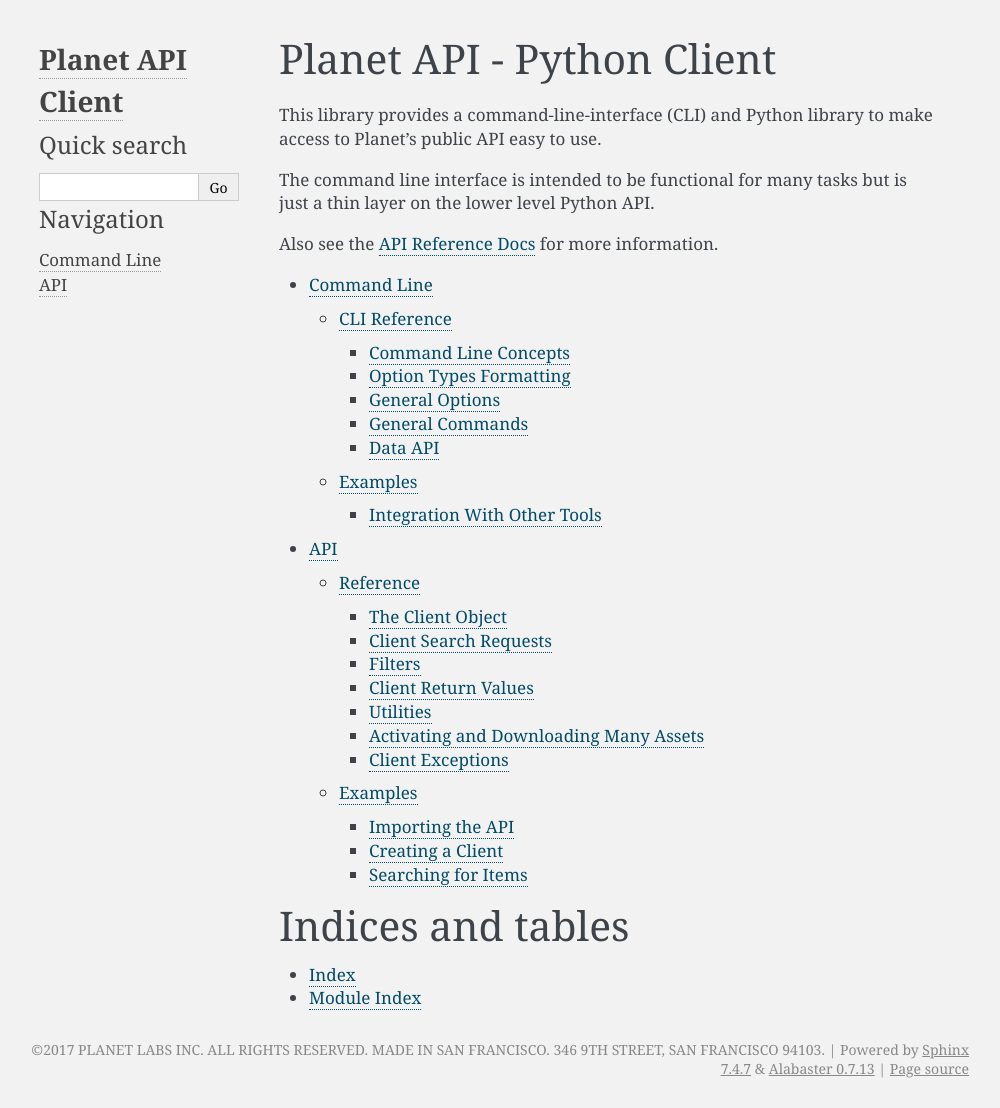
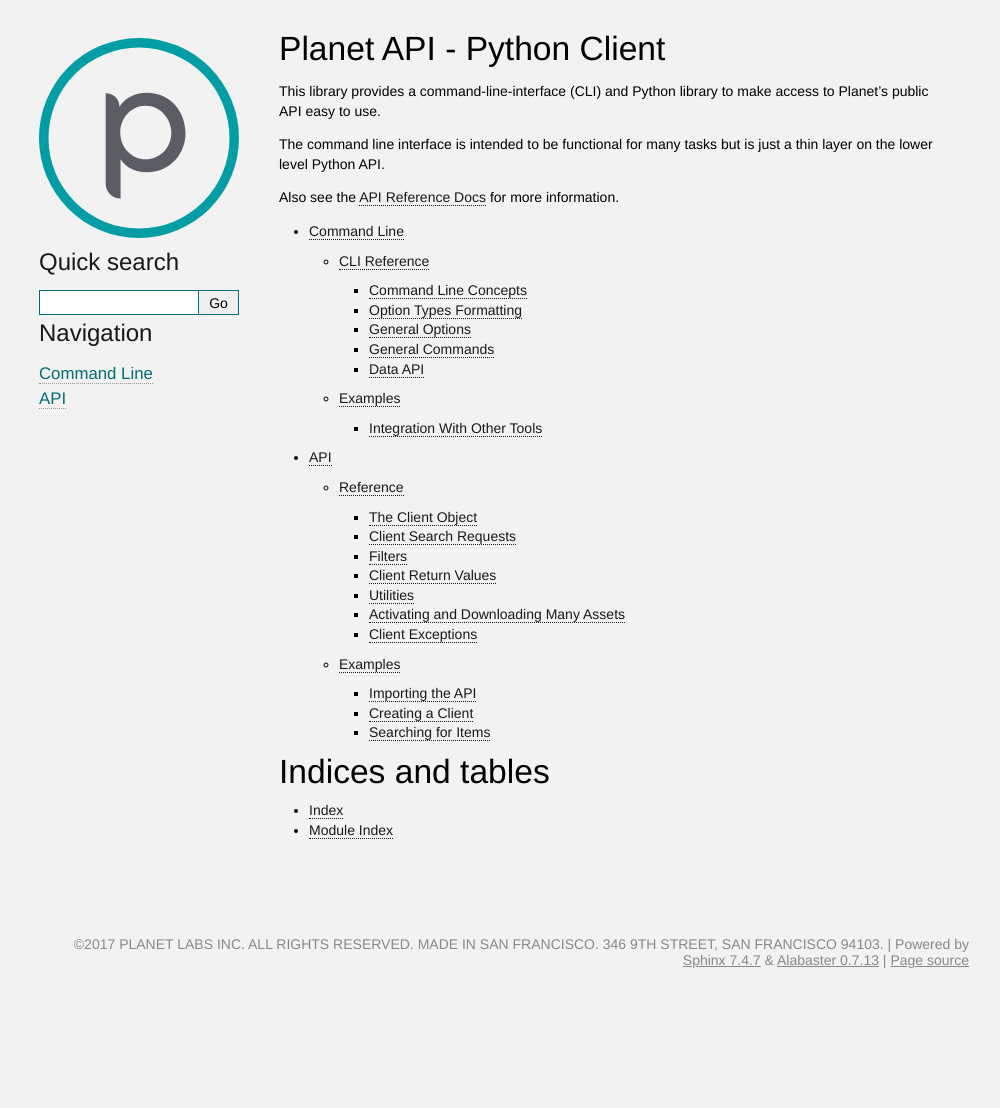
Before and after one commit to planetlabs/planet-client-python, a Sphinx documentation site: the page built from docs/source/index.rst, in a window 1280 px wide and 1108 px high. Shown: the whole window, without its empty margins (141-1141 px from the left). Built offline with Sphinx 7.4.7, drawn with Linux system fonts in a browser that asks for light colours; the version number could not be read and is left out; part of the change alters nothing that is shown.

```diff
--- a/docs/source/conf.py
+++ b/docs/source/conf.py
@@ -117,7 +117,7 @@ todo_include_todos = True
 # a list of builtin themes.
 html_theme = 'alabaster'
 
-from .alabaster_planet import html_theme_options
+from alabaster_planet import html_theme_options
 
 # Theme options are theme-specific and customize the look and feel of a theme
 # further.  For a list of options available for each theme, see the
--- a/docs/source/generate.py
+++ b/docs/source/generate.py
@@ -98,8 +98,7 @@ def generate_cli_reference(e):
 
 def generate_command_section(e, title, commands):
     e.e(h(title))
-    commands = list(sorted(commands,
-                    lambda a, b: cmp(a.name, b.name)))
+    commands = list(sorted(commands, key=lambda a: a.name))
     for cmd in commands:
         e.e(':ref:`%s` %s\n\n' % (cmd_ref(cmd), cmd.short_help))
 
```
